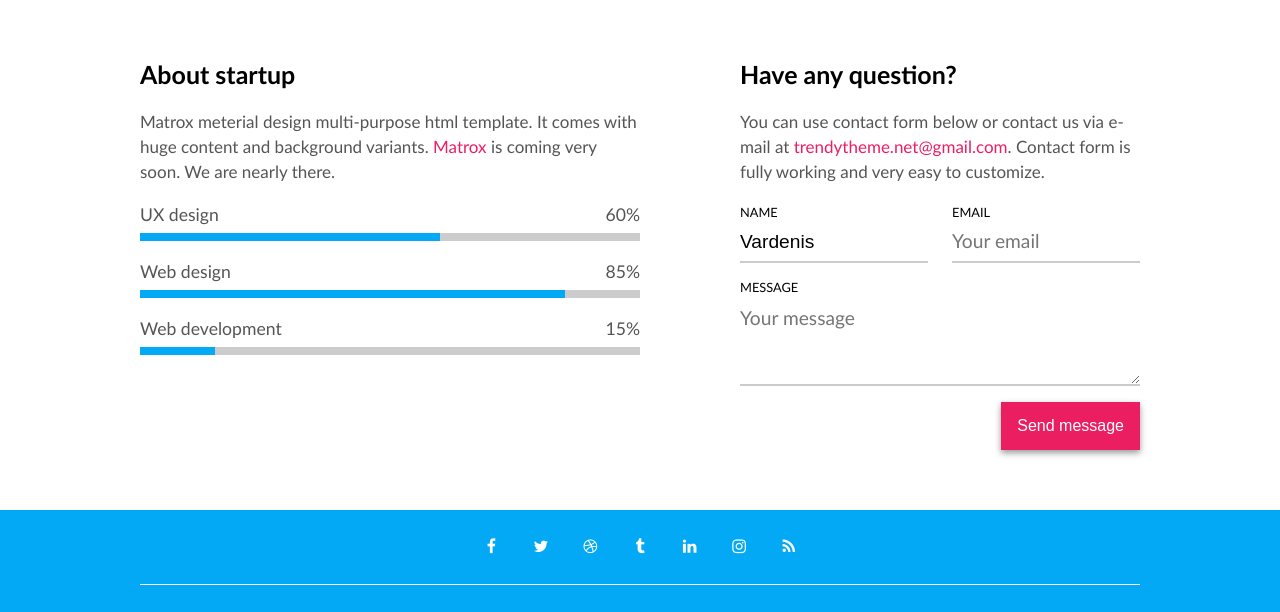
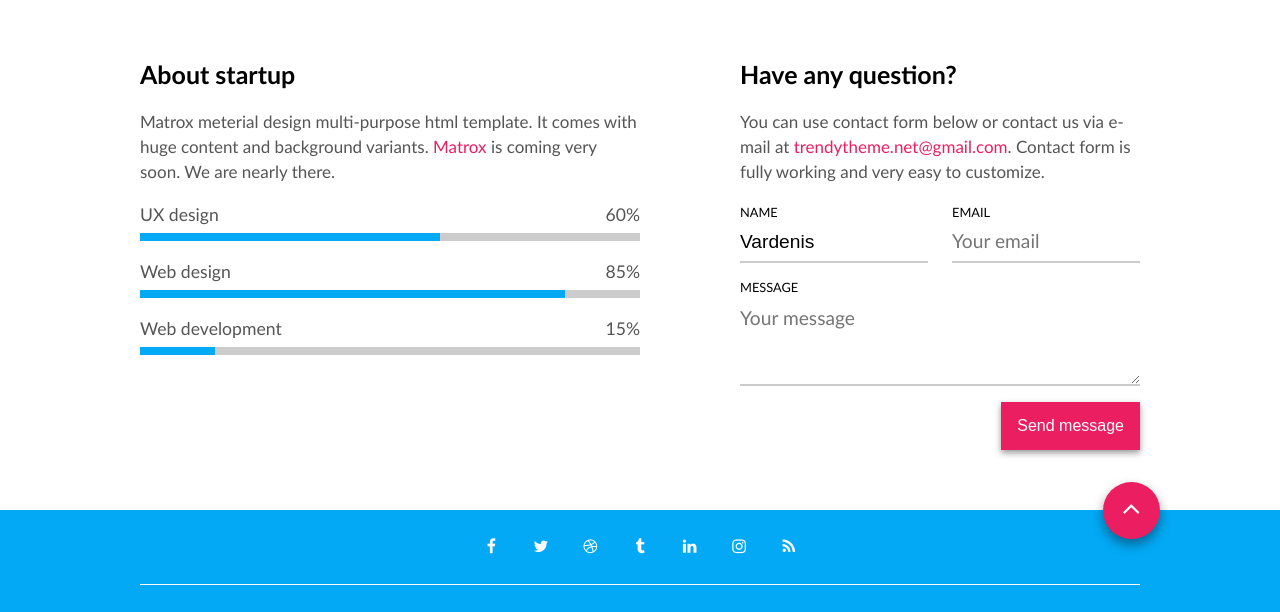
Before and after one commit to Cyber9933/coming-soon, a website: page index.html in a window 1280 px wide. Shown: the part 801-1413 px from the top of the page. Drawn offline with Linux system fonts and the light colour scheme.

Commit message:
Back to top

```diff
--- a/css/pages/coming-soon.css
+++ b/css/pages/coming-soon.css
@@ -1,3 +1,6 @@
+html {
+  scroll-behavior: smooth;
+}
 .bg-blue {
   background-color: #03a9f5;
 }
@@ -108,3 +111,23 @@ footer a {
     flex-direction: column;
   }
 }
+
+
+footer .row{
+  position: relative;
+}
+.back-to-top {
+  font-size: 1.8rem;
+  line-height: 1.8em;
+  width: 2em;
+  height: 2em;
+  background-color: #eb1e61;
+  border-radius: 50%;
+  position: absolute;
+  top: -1em;
+  right: -0.7em;
+  text-align: center;
+  box-shadow: 0 0.2em 0.4em #0006;
+  text-decoration: none;
+
+}
--- a/index.html
+++ b/index.html
@@ -27,8 +27,9 @@
 </head>
 
 <body>
-    <header class="container bg-blue hero">
+    <header class="container bg-blue hero ">
         <div class="row-short">
+
             <img class="logo" src="./img/logo.png" alt="Logo">
             <h1 class="main-title">Coming soon</h1>
             <p class="main-description">An awsome new company for web resources is coming very soon. Enter your email to request an early invitation</p>
@@ -133,6 +134,7 @@
     </main>
 
     <footer class="container bg-blue">
+
         <div class="row">
             <div class="socials">
                 <a href="#" class="fa fa-facebook"></a>
@@ -143,6 +145,7 @@
                 <a href="#" class="fa fa-instagram"></a>
                 <a href="#" class="fa fa-rss"></a>
             </div>
+            <a href=# class="back-to-top fa fa-angle-up"></a>
         </div>
         <div class="row-short">
             <img class="logo-white" src="./img/logo-white.png" alt="Logo">
```
